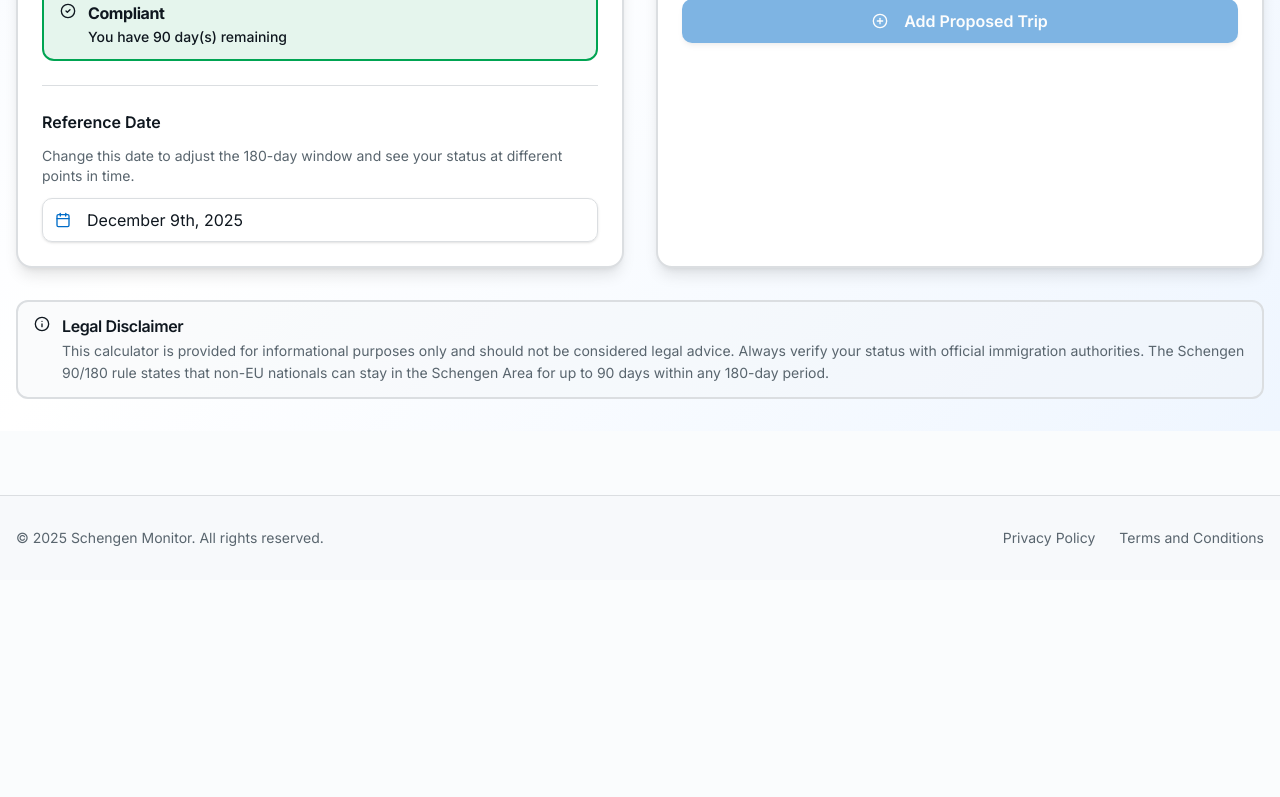
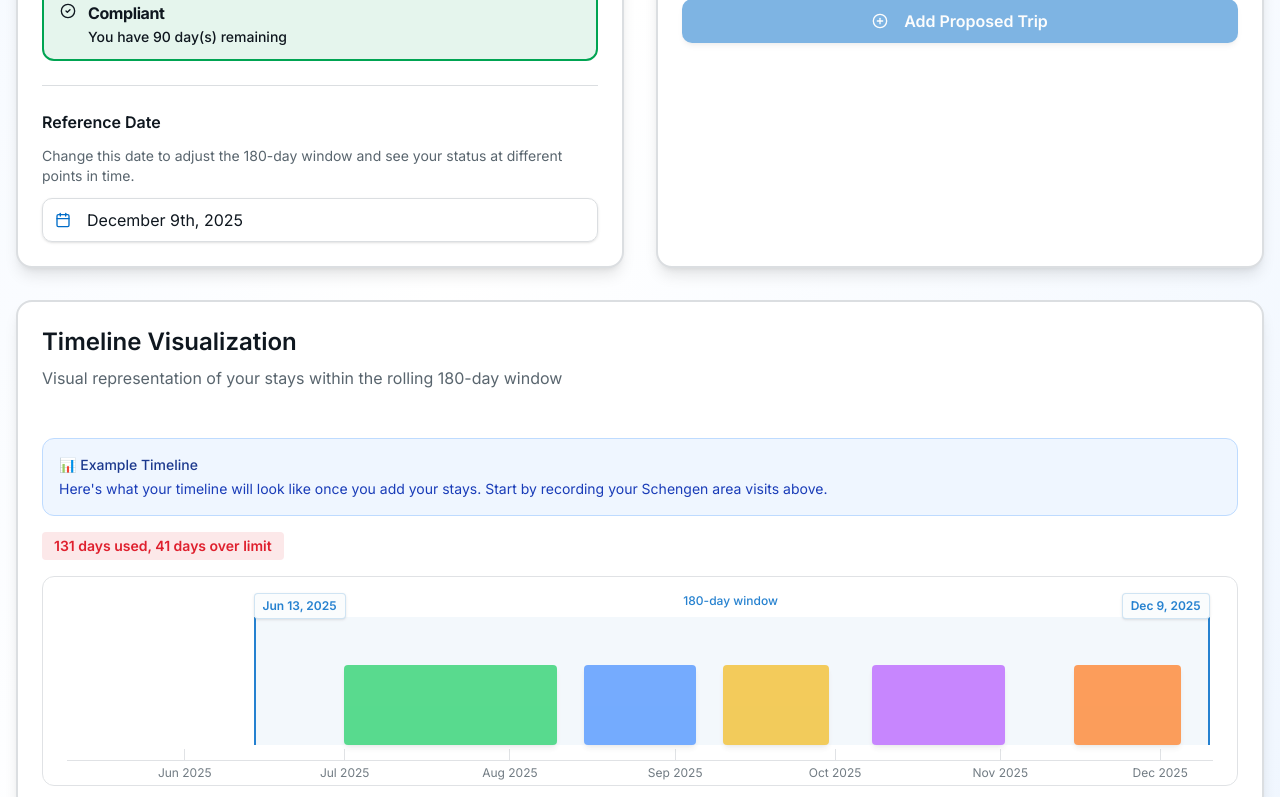
Before and after one commit to romieb5/v0-schengen-calculator-app-new, a Next.js app: page / in a window 1280 px wide. Shown: the part 1073-1870 px from the top of the page. Before the commit the page ends 1653 px from the top, so only its background shows below. Built offline with nearby package versions, Linux system fonts and the light colour scheme; a web font is replaced by a local one.

Commit message:
fix: hide example timeline when data exists
Ensure example timeline only shows when no data exists.

Co-authored-by: null <210250960+romieb5@users.noreply.github.com>

```diff
--- a/components/schengen-calculator.tsx
+++ b/components/schengen-calculator.tsx
@@ -959,7 +959,6 @@ export function SchengenCalculator() {
             </Card>
           </div>
 
-          {(stays.length > 0 || proposedTrips.length > 0) && (
           <Card className="border-2 shadow-lg">
             <CardHeader className="pb-6 px-4 sm:px-6">
               <CardTitle className="text-lg sm:text-xl lg:text-2xl">Timeline Visualization</CardTitle>
@@ -979,7 +978,6 @@ export function SchengenCalculator() {
               />
             </CardContent>
           </Card>
-          )}
 
           {stays.length > 0 && (
             <Card className="border-2 shadow-lg">
--- a/components/timeline-visualization.tsx
+++ b/components/timeline-visualization.tsx
@@ -37,9 +37,48 @@ interface TimelineVisualizationProps {
   referenceDate: Date
 }
 
+// Example data for empty state
+const EXAMPLE_STAYS: Stay[] = [
+  {
+    id: "example-1",
+    entryDate: new Date(2025, 7, 15), // Aug 15
+    exitDate: new Date(2025, 8, 5), // Sep 5
+    stayType: "short",
+  },
+  {
+    id: "example-2",
+    entryDate: new Date(2025, 8, 10), // Sep 10
+    exitDate: new Date(2025, 8, 30), // Sep 30
+    stayType: "short",
+  },
+  {
+    id: "example-3",
+    entryDate: new Date(2025, 9, 8), // Oct 8
+    exitDate: new Date(2025, 10, 2), // Nov 2
+    stayType: "short",
+  },
+  {
+    id: "example-4",
+    entryDate: new Date(2025, 10, 15), // Nov 15
+    exitDate: new Date(2025, 11, 5), // Dec 5
+    stayType: "short",
+  },
+  {
+    id: "example-5",
+    entryDate: new Date(2025, 6, 1), // Jul 1 (partially off-screen on left)
+    exitDate: new Date(2025, 7, 10), // Aug 10
+    stayType: "short",
+  },
+]
+
 export function TimelineVisualization({ stays, proposedTrips, referenceDate }: TimelineVisualizationProps) {
   const [showProposedTrips, setShowProposedTrips] = useState(true)
   const [isMobile, setIsMobile] = useState(false)
+
+  // Use example data only if absolutely no data exists (no stays AND no proposed trips)
+  const isEmptyState = stays.length === 0 && proposedTrips.length === 0
+  const displayStays = isEmptyState ? EXAMPLE_STAYS : stays
+  const displayProposedTrips = isEmptyState ? [] : proposedTrips
 
   useEffect(() => {
     const checkMobile = () => {
@@ -50,10 +89,10 @@ export function TimelineVisualization({ stays, proposedTrips, referenceDate }: T
     return () => window.removeEventListener("resize", checkMobile)
   }, [])
 
-  const visibleProposedTrips = showProposedTrips ? proposedTrips : []
+  const visibleProposedTrips = showProposedTrips ? displayProposedTrips : []
 
   const allDates = [
-    ...stays.flatMap((s) => [s.entryDate, s.exitDate]),
+    ...displayStays.flatMap((s) => [s.entryDate, s.exitDate]),
     ...visibleProposedTrips.flatMap((p) => [p.entryDate, p.exitDate]),
     referenceDate,
   ]
@@ -129,7 +168,7 @@ export function TimelineVisualization({ stays, proposedTrips, referenceDate }: T
     "bg-indigo-600",
   ]
 
-  const sortedStays = [...stays].sort((a, b) => a.entryDate.getTime() - b.entryDate.getTime())
+  const sortedStays = [...displayStays].sort((a, b) => a.entryDate.getTime() - b.entryDate.getTime())
   const stayColorMap = new Map<string, string>()
   sortedStays.forEach((stay, index) => {
     stayColorMap.set(stay.id, stayColors[index % stayColors.length])
@@ -138,7 +177,7 @@ export function TimelineVisualization({ stays, proposedTrips, referenceDate }: T
   const proposedTripColor = "bg-red-400 border-2 border-red-600 border-dashed"
 
   const visibleProposedForCalculation = showProposedTrips ? visibleProposedTrips : []
-  const calculationResult = calculateDaysUsedForDate(windowEnd, stays, visibleProposedForCalculation)
+  const calculationResult = calculateDaysUsedForDate(windowEnd, displayStays, visibleProposedForCalculation)
   const daysUsed = calculationResult.daysUsed
   const daysLeft = calculationResult.daysLeft
 
@@ -147,8 +186,14 @@ export function TimelineVisualization({ stays, proposedTrips, referenceDate }: T
   if (isMobile) {
     return (
       <div className="space-y-4">
+        {isEmptyState && (
+          <div className="bg-blue-50 border border-blue-200 rounded-lg p-4 mb-4">
+            <p className="text-sm text-blue-900 font-medium">📊 Example Timeline</p>
+            <p className="text-xs text-blue-800 mt-1">Here's what your timeline will look like once you add your stays</p>
+          </div>
+        )}
         <div className="flex flex-col items-start gap-3">
-          {proposedTrips.length > 0 && (
+          {displayProposedTrips.length > 0 && (
             <div className="flex items-center gap-2">
               <Switch id="show-proposed" checked={showProposedTrips} onCheckedChange={setShowProposedTrips} />
               <Label htmlFor="show-proposed" className="text-sm font-medium cursor-pointer">
@@ -163,7 +208,7 @@ export function TimelineVisualization({ stays, proposedTrips, referenceDate }: T
           >
             {daysUsed} days used, {daysRemainingText}
           </div>
-          {proposedTrips.length > 0 && showProposedTrips && (
+          {displayProposedTrips.length > 0 && showProposedTrips && (
             <>
               <div className="text-xs text-muted-foreground italic">Dashed red bars represent proposed trips.</div>
               <div className="text-xs text-muted-foreground italic">
@@ -200,7 +245,7 @@ export function TimelineVisualization({ stays, proposedTrips, referenceDate }: T
               }}
             />
 
-            {stays.map((stay) => {
+            {displayStays.map((stay) => {
               const top = (differenceInDays(stay.entryDate, timelineStart) / totalDays) * 100
               const height = ((differenceInDays(stay.exitDate, stay.entryDate) + 1) / totalDays) * 100
               const color = stayColorMap.get(stay.id) || stayColors[0]
@@ -219,7 +264,9 @@ export function TimelineVisualization({ stays, proposedTrips, referenceDate }: T
                   }}
                 >
                   <div
-                    className={`h-full ${color} rounded opacity-90 hover:opacity-100 transition-opacity cursor-pointer shadow-sm`}
+                    className={`h-full ${color} rounded opacity-90 hover:opacity-100 transition-opacity cursor-pointer shadow-sm ${
+                      isEmptyState ? "opacity-75" : ""
+                    }`}
                     title={`Stay ${stayIndex}: ${format(stay.entryDate, "MMM d, yyyy")} - ${format(stay.exitDate, "MMM d, yyyy")} (${duration} days)`}
                   />
                 </div>
@@ -292,9 +339,15 @@ export function TimelineVisualization({ stays, proposedTrips, referenceDate }: T
 
   return (
     <div className="space-y-4">
+      {isEmptyState && (
+        <div className="bg-blue-50 border border-blue-200 rounded-lg p-4 mb-4">
+          <p className="text-sm text-blue-900 font-medium">📊 Example Timeline</p>
+          <p className="text-sm text-blue-800 mt-1">Here's what your timeline will look like once you add your stays. Start by recording your Schengen area visits above.</p>
+        </div>
+      )}
       <div className="flex flex-col sm:flex-row sm:items-center justify-between gap-4">
         <div className="flex flex-col sm:flex-row items-start sm:items-center gap-3">
-          {proposedTrips.length > 0 && (
+          {displayProposedTrips.length > 0 && (
             <div className="flex items-center gap-2">
               <Switch id="show-proposed" checked={showProposedTrips} onCheckedChange={setShowProposedTrips} />
               <Label htmlFor="show-proposed" className="text-sm font-medium cursor-pointer">
@@ -310,7 +363,7 @@ export function TimelineVisualization({ stays, proposedTrips, referenceDate }: T
             {daysUsed} days used, {daysRemainingText}
           </div>
         </div>
-        {proposedTrips.length > 0 && showProposedTrips && (
+        {displayProposedTrips.length > 0 && showProposedTrips && (
           <div className="flex flex-col items-end gap-1">
             <div className="text-xs text-muted-foreground italic">Dashed red bars represent proposed trips.</div>
             <div className="text-xs text-muted-foreground italic">
@@ -320,7 +373,7 @@ export function TimelineVisualization({ stays, proposedTrips, referenceDate }: T
         )}
       </div>
 
-      <div className="relative bg-card border rounded-lg p-4 sm:p-6 overflow-x-auto">
+      <div className={`relative bg-card border rounded-lg p-4 sm:p-6 overflow-x-auto ${isEmptyState ? "opacity-85" : ""}`}>
         <div className="relative pl-32 pr-4" style={{ minWidth: "500px", height: "160px" }}>
           <div className="absolute bottom-0 left-0 right-0 h-px bg-border" />
           {monthMarkers.map((marker) => {
@@ -348,7 +401,7 @@ export function TimelineVisualization({ stays, proposedTrips, referenceDate }: T
             </div>
           </div>
 
-          {stays.map((stay) => {
+          {displayStays.map((stay) => {
             const duration = differenceInDays(stay.exitDate, stay.entryDate) + 1
             const startPos = dateToPosition(stay.entryDate)
             const endPos = dateToPosition(stay.exitDate)
@@ -366,7 +419,9 @@ export function TimelineVisualization({ stays, proposedTrips, referenceDate }: T
                 }}
               >
                 <div
-                  className={`h-20 ${color} rounded shadow-md relative group cursor-pointer`}
+                  className={`h-20 ${color} rounded shadow-md relative group cursor-pointer ${
+                    isEmptyState ? "opacity-75" : ""
+                  }`}
                   title={`Stay ${stayIndex}: ${format(stay.entryDate, "MMM d, yyyy")} - ${format(stay.exitDate, "MMM d, yyyy")} (${duration} days)`}
                 />
               </div>
```
Also changed, not shown: 2 other files (tests, documents, lock files or other folders). Lines whose indentation alone changed are shown as unchanged.
